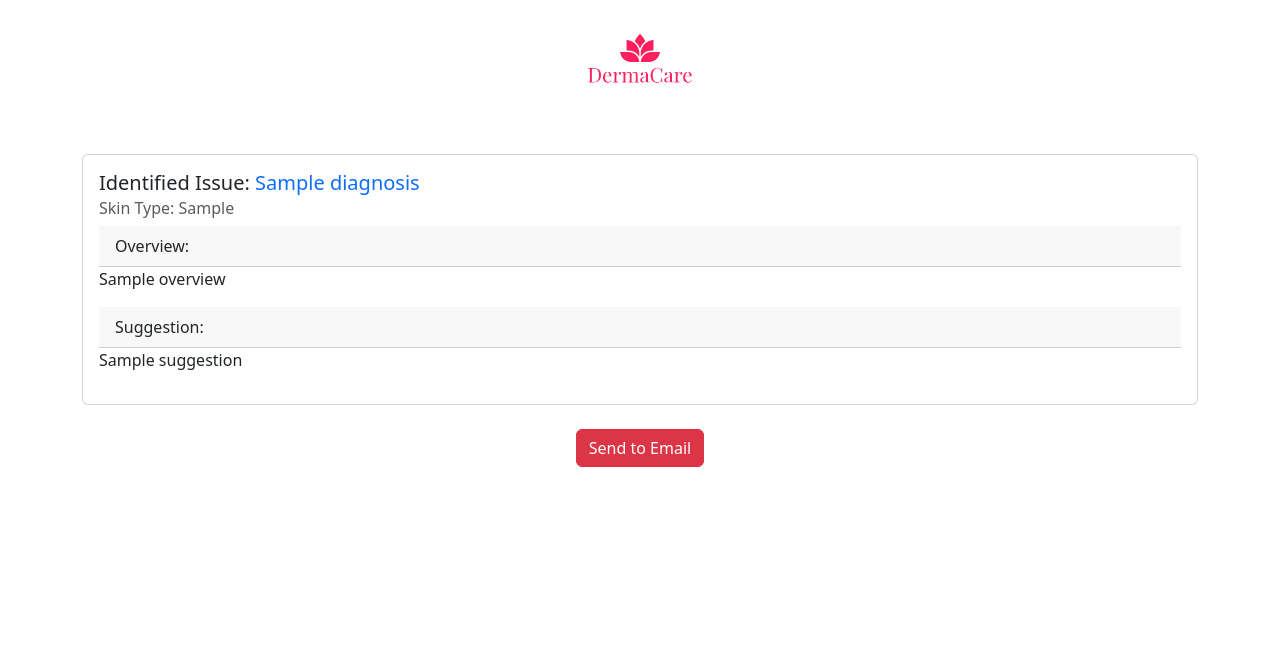
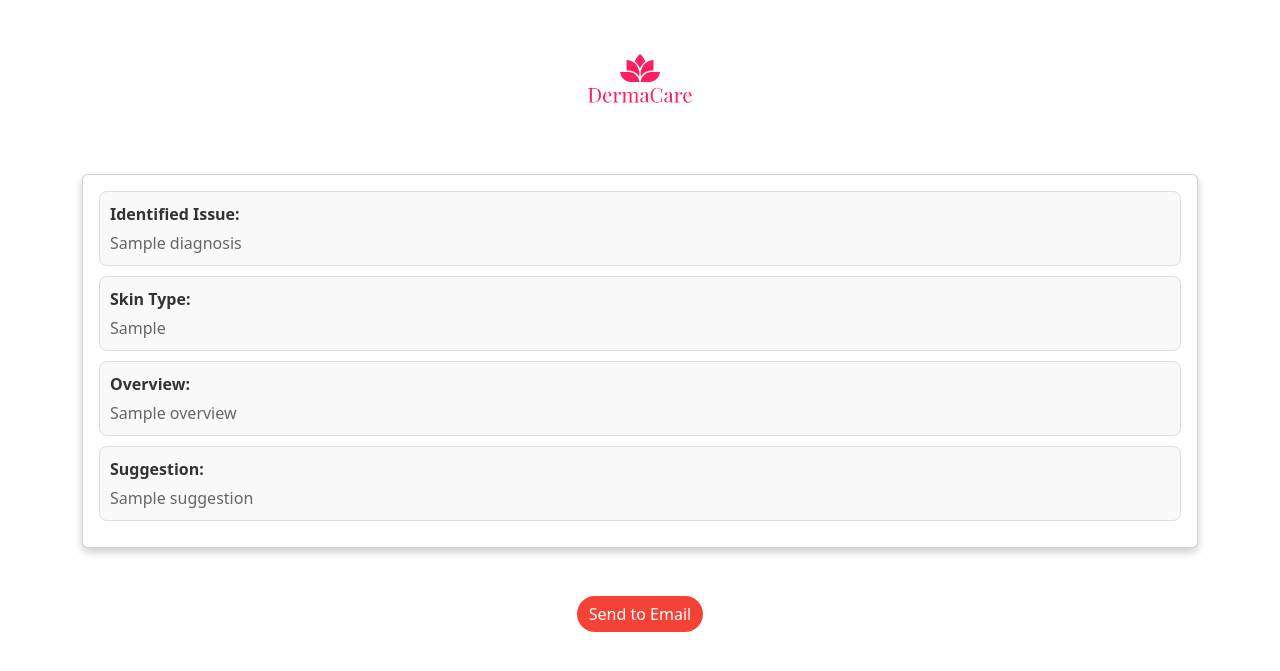
Before and after one commit to clixworld/DermaCare, a Flask app: template templates/return.html in a window 1280 px wide. Shown: the top 671 px of the page. Run offline with Flask 3, Linux system fonts and the light colour scheme; the template is opened without the code that fills it: most values are stand-ins (such as "Sample title", 1, 10 or a date in 2020).

Commit message:
Better UI for return HTML

```diff
--- a/templates/return.html
+++ b/templates/return.html
@@ -8,17 +8,55 @@
     <link
       href="https://cdn.jsdelivr.net/npm/bootstrap@5.3.2/dist/css/bootstrap.min.css"
       rel="stylesheet"
-      integrity="sha384-T3c6CoIi6uLrA9TneNEoa7RxnatzjcDSCmG1MXxSR1GAsXEV/Dwwykc2MPK8M2HN"
-      crossorigin="anonymous"
     />
-    <script
-      src="https://cdn.jsdelivr.net/npm/bootstrap@5.3.2/dist/js/bootstrap.bundle.min.js"
-      integrity="sha384-C6RzsynM9kWDrMNeT87bh95OGNyZPhcTNXj1NW7RuBCsyN/o0jlpcV8Qyq46cDfL"
-      crossorigin="anonymous"
-    ></script>
+    <script src="https://cdn.jsdelivr.net/npm/bootstrap@5.3.2/dist/js/bootstrap.bundle.min.js"></script>
+    <style>
+      body {
+        padding-top: 20px;
+      }
+      .logo-container img {
+        height: 50px; /* Adjust based on your logo's size */
+      }
+      .card {
+        box-shadow: 0 4px 8px 0 rgba(0, 0, 0, 0.2);
+        transition: 0.3s;
+      }
+      .card:hover {
+        box-shadow: 0 8px 16px 0 rgba(0, 0, 0, 0.2);
+      }
+      .section {
+        padding: 10px;
+        margin-bottom: 10px;
+        border: 1px solid #ddd; /* Light grey border */
+        border-radius: 8px;
+        background-color: #f9f9f9; /* Very light grey */
+      }
+      .section-title {
+        font-weight: bold;
+        color: #333; /* Dark grey */
+        margin-bottom: 5px;
+      }
+      .section-content {
+        color: #666; /* Medium grey */
+      }
+      .btn-danger {
+        background-color: #f44336; /* Adjust the color to fit your brand */
+        border: none;
+      }
+      .btn-danger:hover {
+        background-color: #da190b;
+      }
+      .modal-content {
+        border-radius: 15px;
+      }
+      .form-control,
+      .btn {
+        border-radius: 20px;
+      }
+    </style>
   </head>
   <body>
-    <div class="container centered-content">
+    <div class="container">
       <!-- Header Section -->
       <header class="text-center mb-4">
         <a href="/" class="d-block">
@@ -36,32 +74,41 @@
         <div class="col mb-4">
           <div class="card h-100">
             <div class="card-body">
-              <h5 class="card-title">
-                Identified Issue:
-                <span class="text-primary">{{ response.diagnosis }}</span>
-              </h5>
-              <h6 class="card-subtitle mb-2 text-muted">
-                Skin Type: {{ skin_type }}
-              </h6>
-              <p class="card-header">Overview:</p>
-              <p class="card-value">{{ response.overview }}</p>
-              <p class="card-header">Suggestion:</p>
-              <p class="card-value">{{ response.suggestion }}</p>
+              <div class="section">
+                <div class="section-title">Identified Issue:</div>
+                <div class="section-content">{{ response.diagnosis }}</div>
+              </div>
+              <div class="section">
+                <div class="section-title">Skin Type:</div>
+                <div class="section-content">{{ skin_type }}</div>
+              </div>
+              <div class="section">
+                <div class="section-title">Overview:</div>
+                <div class="section-content">{{ response.overview }}</div>
+              </div>
+              <div class="section">
+                <div class="section-title">Suggestion:</div>
+                <div class="section-content">{{ response.suggestion }}</div>
+              </div>
             </div>
           </div>
         </div>
         {% endfor %}
       </section>
 
+      <!-- Email Modal Trigger -->
+      <div class="text-center mt-4">
         <button
           type="button"
-        class="btn btn-danger mx-auto d-block"
+          class="btn btn-danger"
           data-bs-toggle="modal"
           data-bs-target="#exampleModal"
         >
           Send to Email
         </button>
+      </div>
 
+      <!-- Email Modal -->
       <div
         class="modal fade"
         id="exampleModal"
```
Also changed, not shown: other parts of templates/return.html (+3 -3 lines). Lines whose indentation alone changed are shown as unchanged.
